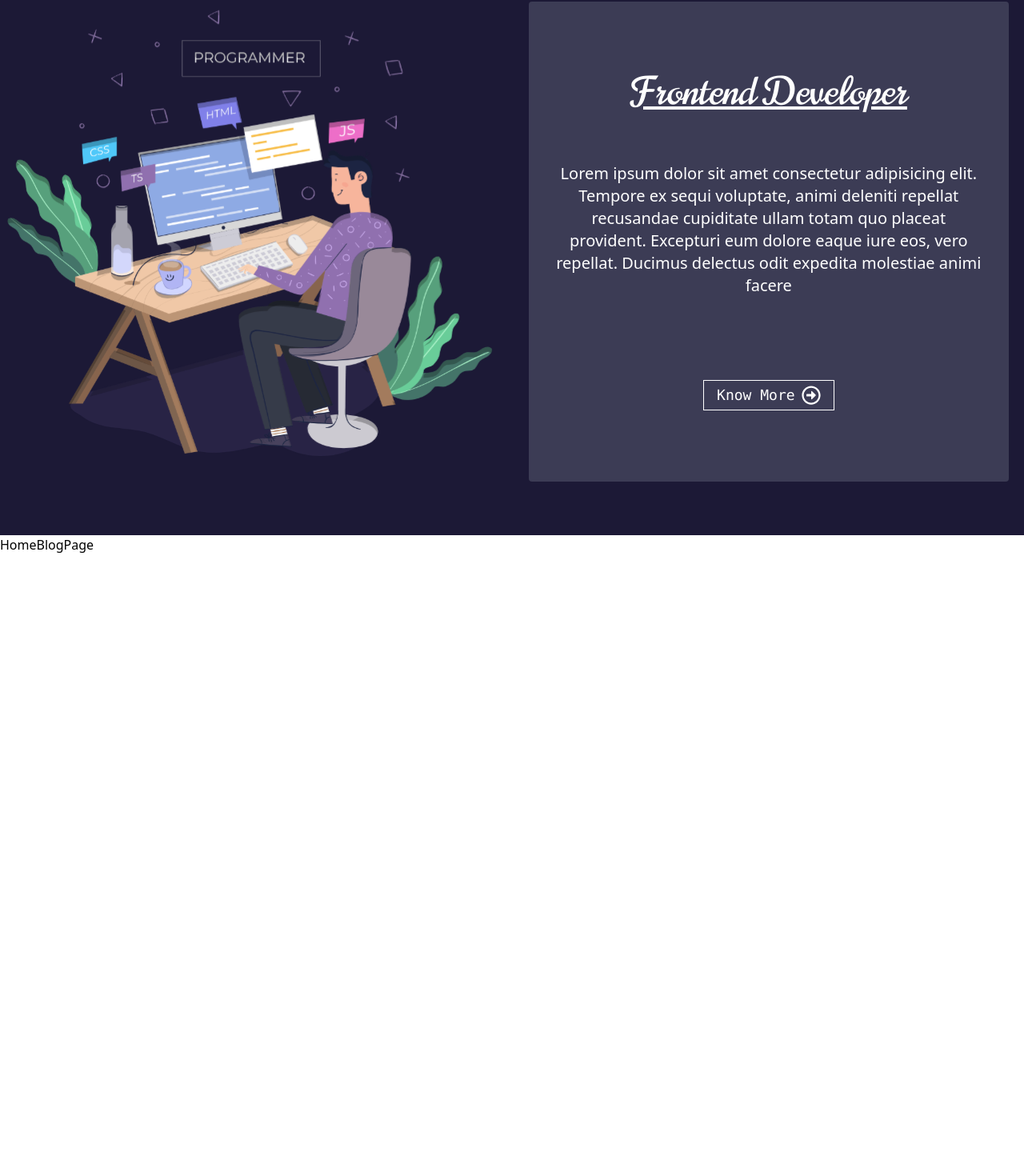
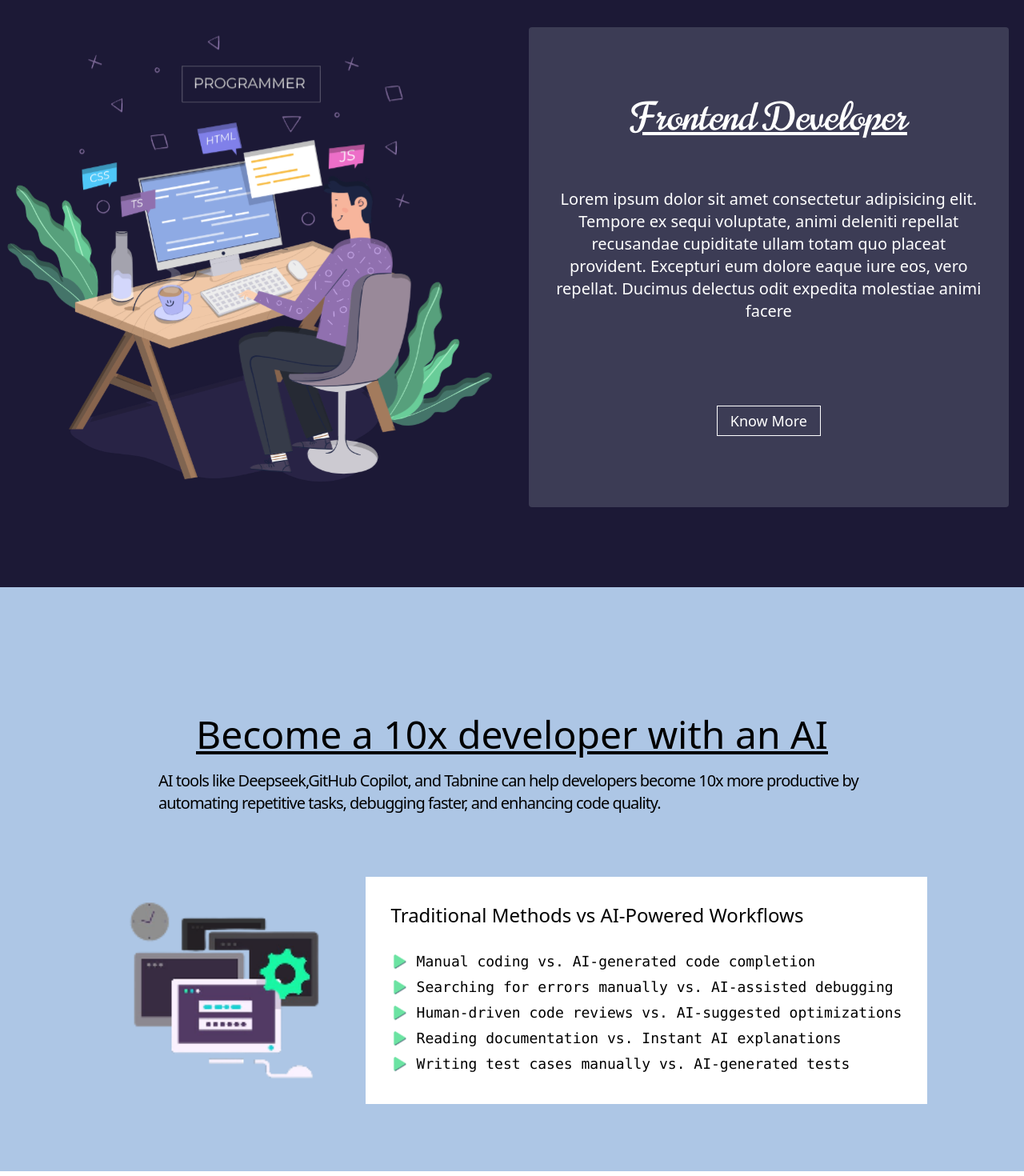
Before and after one commit to dipak-w2003/portfolio-w, a React (Vite) app: page / in a window 1280 px wide. Shown: the part 866-2336 px from the top of the page at 80% size. Before the commit the page ends 2270 px from the top, so only its background shows below. Built offline with nearby package versions, Linux system fonts and the light colour scheme.

Commit message:
working on blogs

```diff
--- a/src/Components/Pages/Home/HomeAboutPage.tsx
+++ b/src/Components/Pages/Home/HomeAboutPage.tsx
@@ -1,10 +1,13 @@
+import { Link } from "react-router-dom";
 import programmerSVG from "./assets/svgs/Programmer.svg";
 import { FaRegArrowAltCircleRight } from "react-icons/fa";
+import { useState } from "react";
 
 const HomeAboutPage = () => {
+  const [toggle, setToggle] = useState<boolean>(false);
   return (
     <main
-      className={`after-nav-h bg-[#1C1936] flex xxs:flex-col md:flex-row justify-around items-center relative `}
+      className={`h-[100vh] bg-[#1C1936] flex xxs:flex-col md:flex-row justify-around items-center relative `}
     >
       <img
         src={programmerSVG}
@@ -19,37 +22,28 @@ const HomeAboutPage = () => {
       />
       <article
         className="flex flex-col w-[600px] h-[600px] relative  items-center *:h-full *:w-full
-
         xxs:h-[320px] xxs:w-[320px]
         md:h-[400px] md:w-[400px]
         xl:h-[600px] xl:w-[600px]
-
       "
       >
         <span className="bg-gray-400 opacity-25 absolute top-0 -z-1 rounded" />
-
         <aside
           className="flex flex-col justify-center  items-center p-8 absolute  text-[#FFFFFF]
         xxs:gap-2
-
         md:gap-8
-        xl:gap-16
-        "
+        xl:gap-16"
         >
           <header
-            className="text-4xl font-bold underline
-          norican-font
-
+            className="text-4xl font-bold underline norican-font
           xxs:text-xl
           md:text-2xl
-          xl:text-5xl
-          "
+          xl:text-5xl"
           >
             Frontend Developer
           </header>
           <p
             className="text-lg text-center
-
           xxs:text-sm
           md:text-[15px]
           xl:text-xl
@@ -61,15 +55,21 @@ const HomeAboutPage = () => {
             vero repellat. Ducimus delectus odit expedita molestiae animi facere
           </p>
           <button
+            title="explore-about-page"
+            onMouseEnter={() => setToggle(true)}
+            onMouseLeave={() => setToggle(false)}
             className="rounded-none  flex items-center w-fit
-
           xxs:mt-2 xxs:gap-2 xxs:p-4 xxs:text-lg
           lg:mt-0
           xl:mt-10
           "
           >
-            <pre>Know More</pre>
-            <FaRegArrowAltCircleRight className="text-2xl" />
+            <Link to={"/about"}>Know More</Link>
+            <FaRegArrowAltCircleRight
+              className={`text-2xl transition-all ${
+                toggle ? "xxs:block " : "xxs:hidden"
+              } `}
+            />
           </button>
         </aside>
       </article>
--- a/src/Components/Pages/Home/HomeBlogPage.tsx
+++ b/src/Components/Pages/Home/HomeBlogPage.tsx
@@ -1,6 +1,73 @@
+import { Link } from "react-router-dom";
+import computerImg from "./assets/imgs/Computer.png";
+import bulletSvg from "./assets/svgs/Bullet.svg";
+import chatGTPSvg from "./assets/svgs/ChatGpt.svg";
+const HomeBlogPage = () => {
+  const POINTS_BLOG_AI_CODINGS = [
+    "Manual coding vs. AI-generated code completion",
+    "Searching for errors manually vs. AI-assisted debugging",
+    "Human-driven code reviews vs. AI-suggested optimizations",
+    "Reading documentation vs. Instant AI explanations",
+    "Writing test cases manually vs. AI-generated tests",
+  ];
 
-const HomeBlogPage = () => {
-  return <section className={`after-nav-h`}>HomeBlogPage</section>;
+  return (
+    <main
+      className={` bg-[#ADC6E5] h-[100vh] flex flex-col items-center justify-center gap-4 relative `}
+    >
+      <header className=" p-6 flex flex-col justify-center items-center ">
+        <h1 className="text-5xl text-center  underline">
+          Become a 10x developer with an AI
+        </h1>
+        <article className=" w-3/4  p-5 text-xl tracking-tighter">
+          AI tools like Deepseek,GitHub Copilot, and Tabnine can help developers
+          become 10x more productive by automating repetitive tasks, debugging
+          faster, and enhancing code quality.
+        </article>
+      </header>
+
+      {/* ? content section */}
+      <section className=" h-fit  flex  items-center gap-4 ">
+        {/* content - 1  */}
+        <div className="wrap-img h-[25vw]">
+          <img src={computerImg} alt="computerImg" className="h-full" />
+        </div>
+
+        {/* content - 2 ARTICLES */}
+        <div className="p-8 bg-white  right-0">
+          <h3 className="text-2xl mb-7 ">
+            Traditional Methods vs AI-Powered Workflows
+          </h3>
+
+          <ul className="text-lg">
+            {POINTS_BLOG_AI_CODINGS.map((points, i) => {
+              return (
+                <li key={`${points}:${i}`} className="flex gap-3 my-1">
+                  <img src={bulletSvg} alt="" />
+                  <pre>{points}</pre>
+                </li>
+              );
+            })}
+          </ul>
+        </div>
+      </section>
+
+      {/* Footer */}
+      <footer className="flex justify-center items-center absolute bottom-0 bg-[#ffff] w-full p-4 gap-4">
+        <h3 className="font-semibold">
+          Start using AI today and become a 10x developer!{" "}
+        </h3>
+        <button className="bg-[#3785D8] rounded border-none text-white font-semibold px-6  w-fit py-4">
+          <Link to={"/blog"}>Visit Blogs</Link>
+        </button>
+      </footer>
+    </main>
+  );
 };
 
 export default HomeBlogPage;
+
+function AsideMenuTabs() {
+  const TAB_APPS = [{}];
+  return <section className="flex flex-col"></section>;
+}
--- a/src/Components/Pages/Home/HomeLandingPage.tsx
+++ b/src/Components/Pages/Home/HomeLandingPage.tsx
@@ -21,13 +21,13 @@ const HomeLandingPage = () => {
 
   useGSAP(() => {
     const tl_ = gsap.timeline();
-    tl_.from("header", {
+    gsap.from("header", {
       y: "-100%",
     });
-    tl_.from("#cloud-left", {
+    gsap.from("#cloud-left", {
       x: "-100%",
     });
-    tl_.from("#cloud-right", {
+    gsap.from("#cloud-right", {
       x: "100%",
     });
     for (let i = 0; i < CODES_QUOTE.length; i++) {
--- a/src/Components/Pages/NavBar/NavBar.tsx
+++ b/src/Components/Pages/NavBar/NavBar.tsx
@@ -22,26 +22,21 @@ const NavBar = () => {
   }, [location, toggle]);
   return (
     <nav
-      className={`w-full h-[65px] bg-[rgba(255,255,255,0.86)] bg-blend-normal
+      className={`w-full h-[65px] bg-[rgb(255,255,255)] bg-blend-normal
        flex items-center px-6 justify-between fira-font
       sticky top-0
       z-40
 
     `}
     >
-      {/* shadow-[0px_5px_4px_rgba(0,0,0,0.25)] */}
-      {/* <h2
-        id="logo-name"
-        className="norican-font  text-[37px] font-normal text-right tracking-[3.6px] transition-all md:text-3xl lg:text-4xl"
-      >
-        Dipak Tamang
-      </h2> */}
       <img
         id="logo-name"
         src={dipak}
         className="transition-all"
         alt="logo_dipak"
       />
+
+      {/* Hyper Links */}
       <ul
         id="links"
         className="hidden  md:flex gap-4 lg:flex xl:flex *:cursor-pointer relative  *:hover:*:text-white *:transition-colors"
@@ -60,6 +55,7 @@ const NavBar = () => {
           />
           <div className="absolute w-[80px] bg-[red] transition-all"></div>
         </li>
+
         {/* Drop-down-options */}
         {toggle && (
           <div
--- a/src/Components/Pages/Work/Work.tsx
+++ b/src/Components/Pages/Project/Project.tsx
@@ -1,11 +1,11 @@
 import LayOutWithNavBar from "../NavBar/LayoutWithNavBar";
 
-const Work = () => {
+const Project = () => {
   return (
     <LayOutWithNavBar>
-      <div>Work</div>
+      <div>Project</div>
     </LayOutWithNavBar>
   );
 };
 
-export default Work;
+export default Project;
--- /dev/null
+++ b/src/Components/Reusables/Button.tsx
@@ -0,0 +1,6 @@
+
+const Button = () => {
+  return <div>Button</div>;
+};
+
+export default Button;
--- a/src/Constants/viewportHeight.ts
+++ b/src/Constants/viewportHeight.ts
@@ -1,32 +1,32 @@
-// /*
-//    @ This Program is used to capture actual height of the current device
-//      ? Reasons:
-//      1. In order to avoid height styling issue with cross platform (laptop,mobiles).
-//         In other if your current web developing & testing system is laptop or desktop the styling might not
-//         seem be problem with setting `style (height:100vh;)` but that will affect styling of `mobile` or `mini screens` platform with large height.
-//      2. The calculated height will be better adjustable without unnecessary more.
+/*
+   @ This Program is used to capture actual height of the current device
+     ? Reasons:
+     1. In order to avoid height styling issue with cross platform (laptop,mobiles).
+        In other if your current web developing & testing system is laptop or desktop the styling might not
+        seem be problem with setting `style (height:100vh;)` but that will affect styling of `mobile` or `mini screens` platform with large height.
+     2. The calculated height will be better adjustable without unnecessary more.
 
-//    ? Usage:
-//     .after-nav-h {
-//       height: calc((var(--vh, 1vh) * 100) - var(--nav-h));
-//       overflow: hidden;
-//      }
-// */
-// export const setViewportHeight = (): void => {
-//   // Calculate 1% of the viewport height
-//   const vh: number = window.innerHeight * 0.01;
+   ? Usage:
+    .after-nav-h {
+      height: calc((var(--vh, 1vh) * 100) - var(--nav-h));
+      overflow: hidden;
+     }
+*/
+export const setViewportHeight = (): void => {
+  // Calculate 1% of the viewport height
+  const vh: number = window.innerHeight * 0.01;
 
-//   // Set it as a custom CSS variable
-//   document.documentElement.style.setProperty("--vh", `${vh}px`);
-// };
+  // Set it as a custom CSS variable
+  document.documentElement.style.setProperty("--vh", `${vh}px`);
+};
 
-// // Initialize on load
-// setViewportHeight();
+// Initialize on load
+setViewportHeight();
 
-// // Recalculate on window resize
-// window.addEventListener("resize", setViewportHeight);
+// Recalculate on window resize
+window.addEventListener("resize", setViewportHeight);
 
-// /*
-// !CONFUSIONS :: ALert Refactor or remove
-// Todo: Debug this whole process & Data's if this process is unnecessary point remove it & consider using better css in in order to avoid large chunks of data
-//  */
+/*
+!CONFUSIONS :: ALert Refactor or remove
+Todo: Debug this whole process & Data's if this process is unnecessary point remove it & consider using better css in in order to avoid large chunks of data
+ */
--- a/src/index.css
+++ b/src/index.css
@@ -22,8 +22,8 @@
   overflow: hidden;
 }
 .after-nav-h {
-  /* height: calc((var(--vh, 1vh) * 100) - var(--nav-h)); */
-  height: calc(100vh - var(--nav-h));
+  height: calc((var(--vh, 1vh) * 100) - var(--nav-h));
+  /* height: calc(100vh - var(--nav-h)); */
   overflow: hidden;
 }
 
```
Also changed, not shown: src/App.tsx (+6 -4 lines), src/Components/Pages/Home/HomeProjectPage.tsx (added, +45 -0 lines), src/Components/Pages/Home/assets/svgs/Bullet.svg (added).
